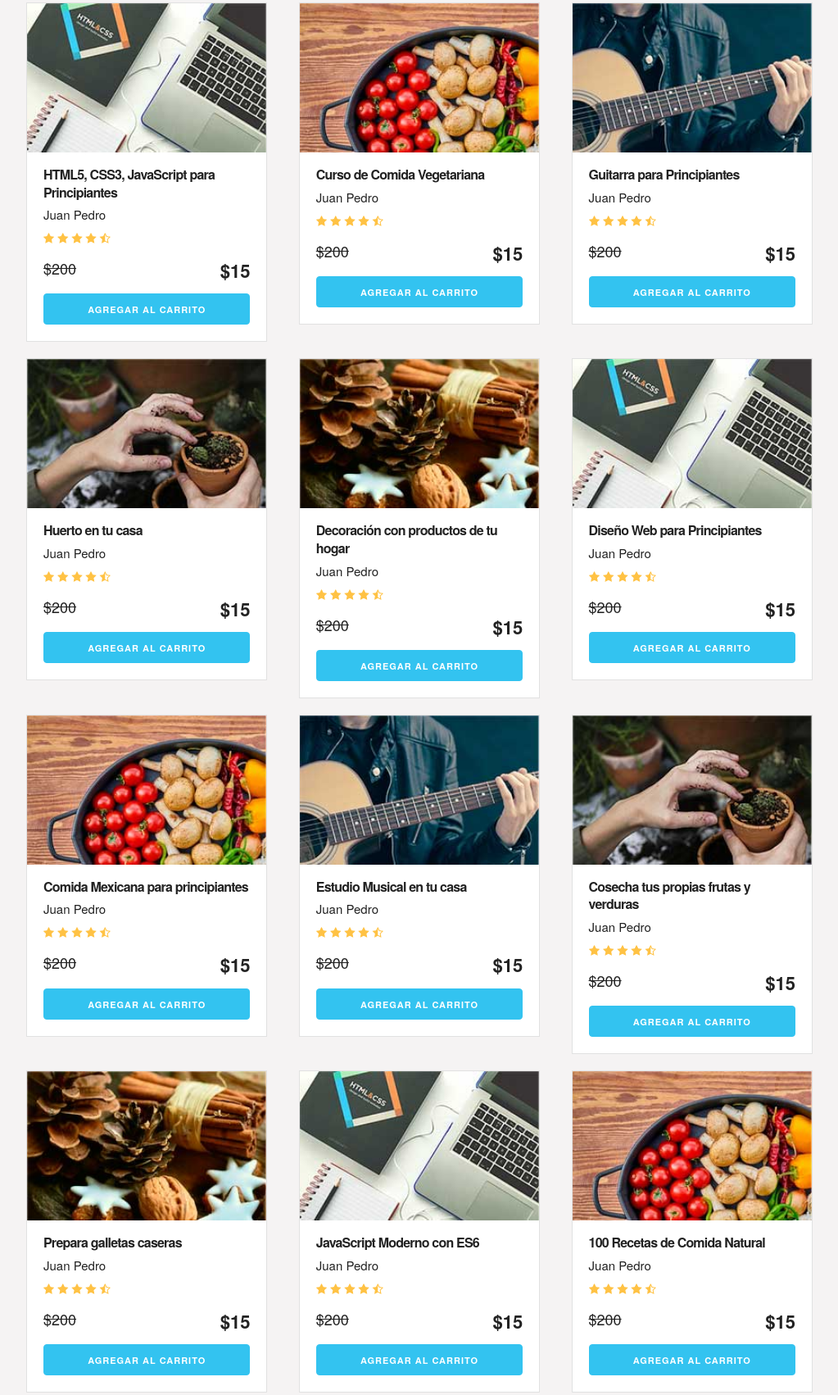
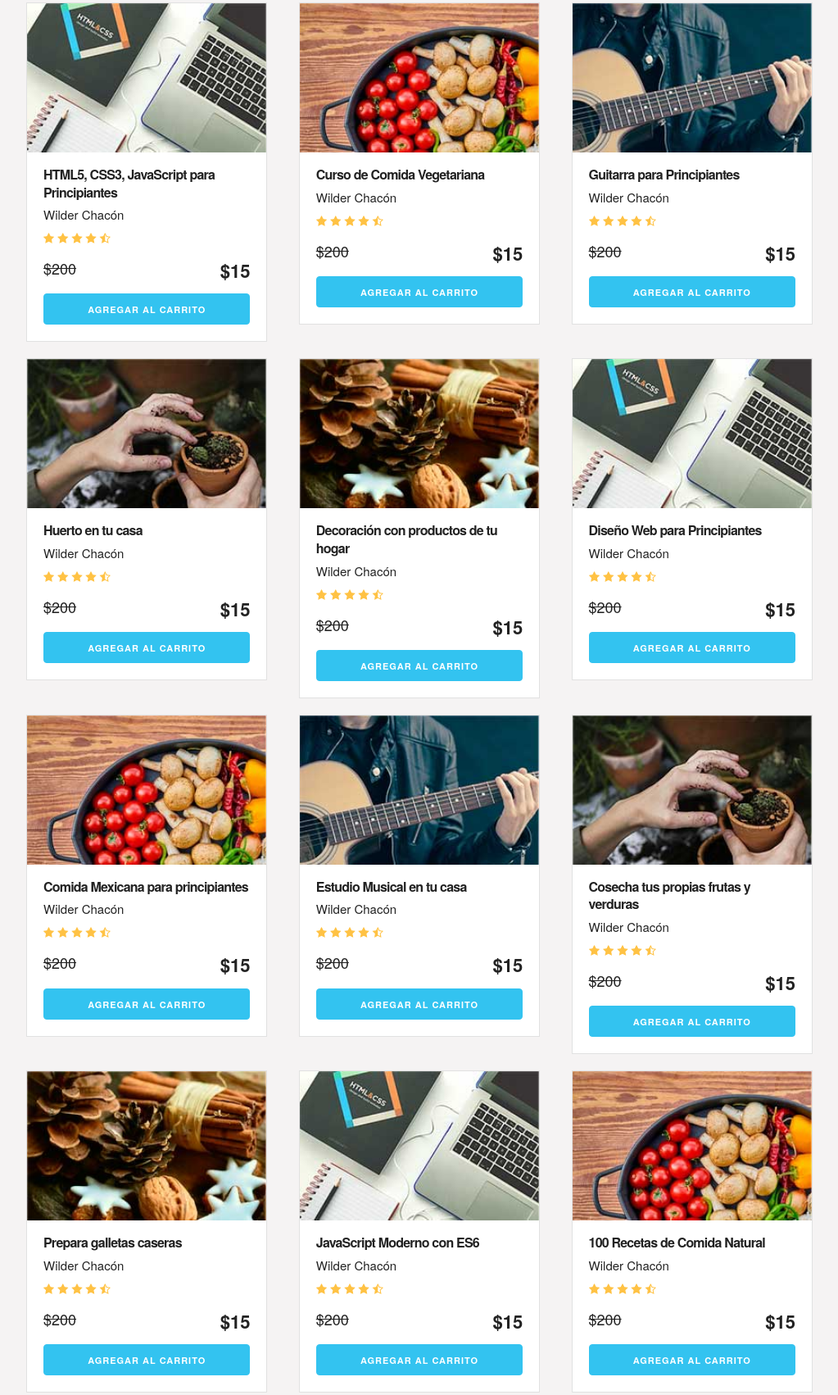
Before and after one commit to wchaconr/JS-proyect---shopping-cart, a plain HTML site: page Index.html in a window 1280 px wide. Shown: the part 634-2336 px from the top of the page at 82% size, without its empty margins (128-1151 px from the left). Drawn offline with Linux system fonts and the light colour scheme.

Commit message:
correción index

```diff
--- a/Index.html
+++ b/Index.html
@@ -4,7 +4,7 @@
     <meta charset="UTF-8">
     <meta name="viewport" content="width=device-width, initial-scale=1.0">
     <meta http-equiv="X-UA-Compatible" content="ie=edge">
-    <title>Carrito</title>
+    <title>shopping cart</title>
     <link rel="stylesheet" href="css/normalize.css">
     <link rel="stylesheet" href="css/skeleton.css">
     <link rel="stylesheet" href="css/custom.css">
@@ -90,7 +90,7 @@
                     <img src="img/curso1.jpg" class="imagen-curso u-full-width">
                     <div class="info-card">
                         <h4>HTML5, CSS3, JavaScript para Principiantes</h4>
-                        <p>Juan Pedro</p>
+                        <p>Wilder Chacón</p>
                         <img src="img/estrellas.png">
                         <p class="precio">$200  <span class="u-pull-right ">$15</span></p>
                         <a href="#" class="u-full-width button-primary button input agregar-carrito" data-id="1">Agregar Al Carrito</a>
@@ -102,7 +102,7 @@
                         <img src="img/curso2.jpg" class="imagen-curso u-full-width">
                         <div class="info-card">
                             <h4>Curso de Comida Vegetariana</h4>
-                            <p>Juan Pedro</p>
+                            <p>Wilder Chacón</p>
                             <img src="img/estrellas.png">
                             <p class="precio">$200  <span class="u-pull-right ">$15</span></p>
                             <a href="#" class="u-full-width button-primary button input agregar-carrito" data-id="2">Agregar Al Carrito</a>
@@ -114,7 +114,7 @@
                         <img src="img/curso3.jpg" class="imagen-curso u-full-width">
                         <div class="info-card">
                             <h4>Guitarra para Principiantes</h4>
-                            <p>Juan Pedro</p>
+                            <p>Wilder Chacón</p>
                             <img src="img/estrellas.png">
                             <p class="precio">$200  <span class="u-pull-right ">$15</span></p>
                             <a href="#" class="u-full-width button-primary button input agregar-carrito" data-id="3">Agregar Al Carrito</a>
@@ -129,7 +129,7 @@
                     <img src="img/curso4.jpg" class="imagen-curso u-full-width">
                     <div class="info-card">
                         <h4>Huerto en tu casa</h4>
-                        <p>Juan Pedro</p>
+                        <p>Wilder Chacón</p>
                         <img src="img/estrellas.png">
                         <p class="precio">$200  <span class="u-pull-right ">$15</span></p>
                         <a href="#" class="u-full-width button-primary button input agregar-carrito" data-id="4">Agregar Al Carrito</a>
@@ -141,7 +141,7 @@
                         <img src="img/curso5.jpg" class="imagen-curso u-full-width">
                         <div class="info-card">
                             <h4>Decoración con productos de tu hogar</h4>
-                            <p>Juan Pedro</p>
+                            <p>Wilder Chacón</p>
                             <img src="img/estrellas.png">
                             <p class="precio">$200  <span class="u-pull-right ">$15</span></p>
                             <a href="#" class="u-full-width button-primary button input agregar-carrito" data-id="5">Agregar Al Carrito</a>
@@ -153,7 +153,7 @@
                         <img src="img/curso1.jpg" class="imagen-curso u-full-width">
                         <div class="info-card">
                             <h4>Diseño Web para Principiantes</h4>
-                            <p>Juan Pedro</p>
+                            <p>Wilder Chacón</p>
                             <img src="img/estrellas.png">
                             <p class="precio">$200  <span class="u-pull-right ">$15</span></p>
                             <a href="#" class="u-full-width button-primary button input agregar-carrito" data-id="6">Agregar Al Carrito</a>
@@ -167,7 +167,7 @@
                     <img src="img/curso2.jpg" class="imagen-curso u-full-width">
                     <div class="info-card">
                         <h4>Comida Mexicana para principiantes</h4>
-                        <p>Juan Pedro</p>
+                        <p>Wilder Chacón</p>
                         <img src="img/estrellas.png">
                         <p class="precio">$200  <span class="u-pull-right ">$15</span></p>
                         <a href="#" class="u-full-width button-primary button input agregar-carrito" data-id="7">Agregar Al Carrito</a>
@@ -179,7 +179,7 @@
                         <img src="img/curso3.jpg" class="imagen-curso u-full-width">
                         <div class="info-card">
                             <h4>Estudio Musical en tu casa</h4>
-                            <p>Juan Pedro</p>
+                            <p>Wilder Chacón</p>
                             <img src="img/estrellas.png">
                             <p class="precio">$200  <span class="u-pull-right ">$15</span></p>
                             <a href="#" class="u-full-width button-primary button input agregar-carrito" data-id="8">Agregar Al Carrito</a>
@@ -191,7 +191,7 @@
                         <img src="img/curso4.jpg" class="imagen-curso u-full-width">
                         <div class="info-card">
                             <h4>Cosecha tus propias frutas y verduras</h4>
-                            <p>Juan Pedro</p>
+                            <p>Wilder Chacón</p>
                             <img src="img/estrellas.png">
                             <p class="precio">$200  <span class="u-pull-right ">$15</span></p>
                             <a href="#" class="u-full-width button-primary button input agregar-carrito" data-id="9">Agregar Al Carrito</a>
@@ -205,7 +205,7 @@
                         <img src="img/curso5.jpg" class="imagen-curso u-full-width">
                         <div class="info-card">
                             <h4>Prepara galletas caseras</h4>
-                            <p>Juan Pedro</p>
+                            <p>Wilder Chacón</p>
                             <img src="img/estrellas.png">
                             <p class="precio">$200  <span class="u-pull-right ">$15</span></p>
                             <a href="#" class="u-full-width button-primary button input agregar-carrito" data-id="10">Agregar Al Carrito</a>
@@ -217,7 +217,7 @@
                             <img src="img/curso1.jpg" class="imagen-curso u-full-width">
                             <div class="info-card">
                                 <h4>JavaScript Moderno con ES6</h4>
-                                <p>Juan Pedro</p>
+                                <p>Wilder Chacón</p>
                                 <img src="img/estrellas.png">
                                 <p class="precio">$200  <span class="u-pull-right ">$15</span></p>
                                 <a href="#" class="u-full-width button-primary button input agregar-carrito" data-id="11">Agregar Al Carrito</a>
@@ -229,7 +229,7 @@
                             <img src="img/curso2.jpg" class="imagen-curso u-full-width">
                             <div class="info-card">
                                 <h4>100 Recetas de Comida Natural</h4>
-                                <p>Juan Pedro</p>
+                                <p>Wilder Chacón</p>
                                 <img src="img/estrellas.png">
                                 <p class="precio">$200  <span class="u-pull-right ">$15</span></p>
                                 <a href="#" class="u-full-width button-primary button input agregar-carrito" data-id="12">Agregar Al Carrito</a>
```
